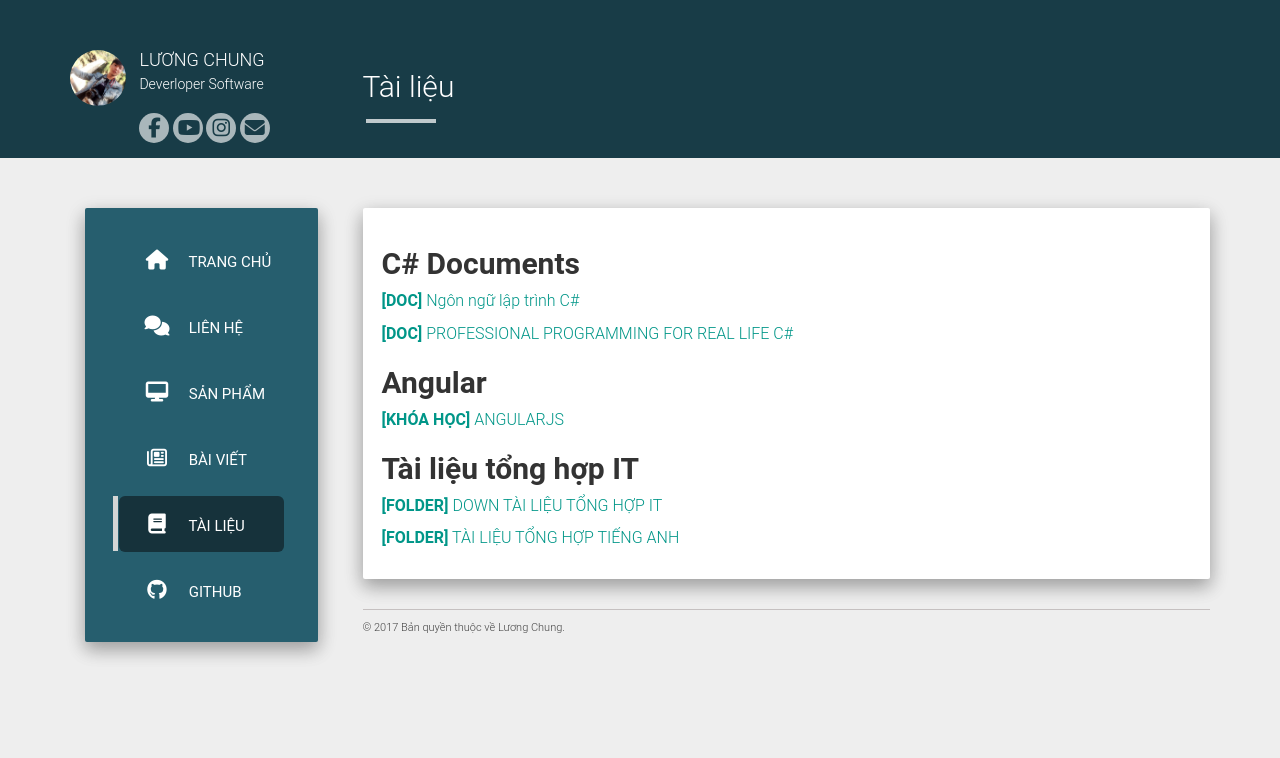
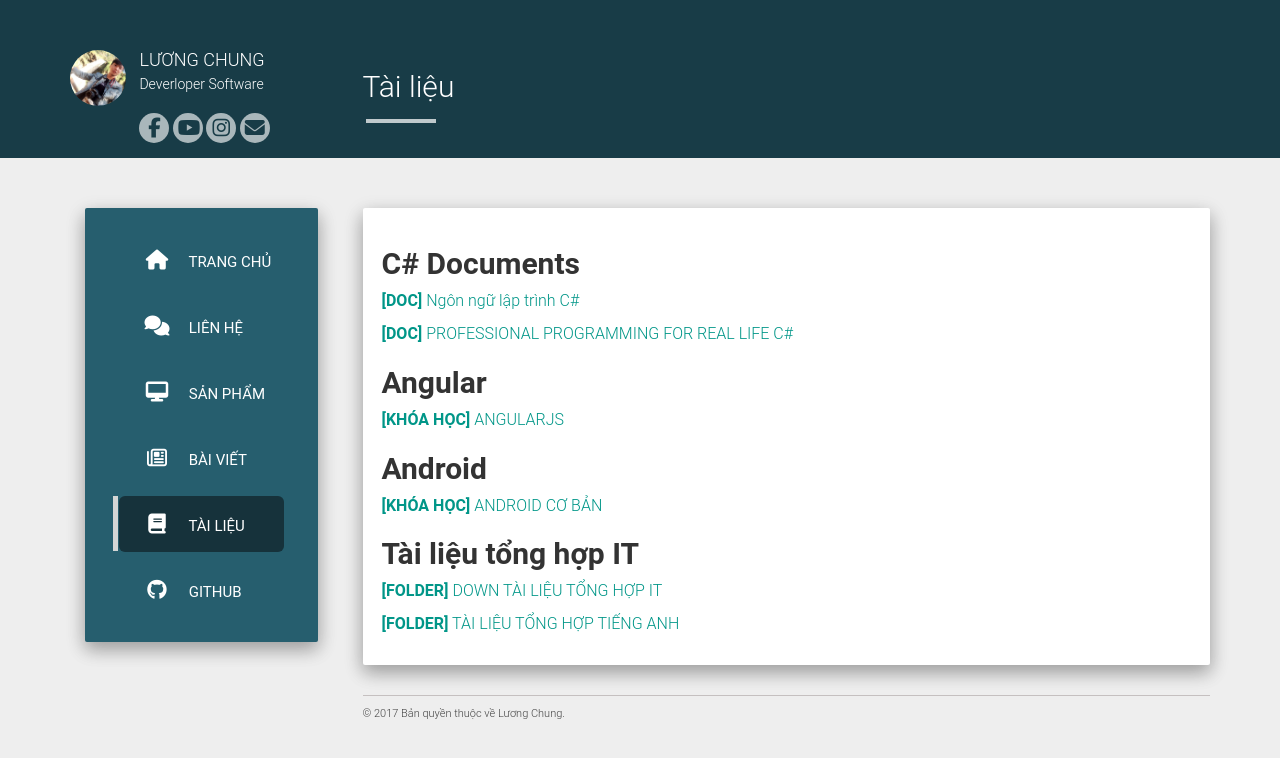
Before and after one commit to luongchung/luongchung.github.io, a Jekyll site: the page built from tailieu.md, in a window 1280 px wide. Shown: the top 758 px of the page. Built offline with Jekyll 4.4.1, drawn with Linux system fonts in a browser that asks for light colours; nearby versions of some CDN libraries.

Commit message:
Update pages

```diff
--- a/tailieu.md
+++ b/tailieu.md
@@ -14,10 +14,21 @@ permalink: /tailieu/
 <b>[DOC]</b> PROFESSIONAL PROGRAMMING FOR REAL LIFE C# </a>
 <BR>
 
+
+
 <h2><b>Angular</b></h2>
 <a href="https://drive.google.com/drive/folders/12soFdhKeBZ5-pDZwhyvZNSquVLJx9B7m?usp=sharing">
 <b>[KHÓA HỌC]</b> ANGULARJS </a>
 <BR>
+
+
+
+<h2><b>Android</b></h2>
+<a href="https://drive.google.com/drive/folders/1ANVIFFXGIYEfCn5ACkVE1znDDwVFNzzT?usp=sharing">
+<b>[KHÓA HỌC]</b> ANDROID CƠ BẢN </a>
+<BR>
+
+
 
 
 <h2><b>Tài liệu tổng hợp IT</b></h2>
```
